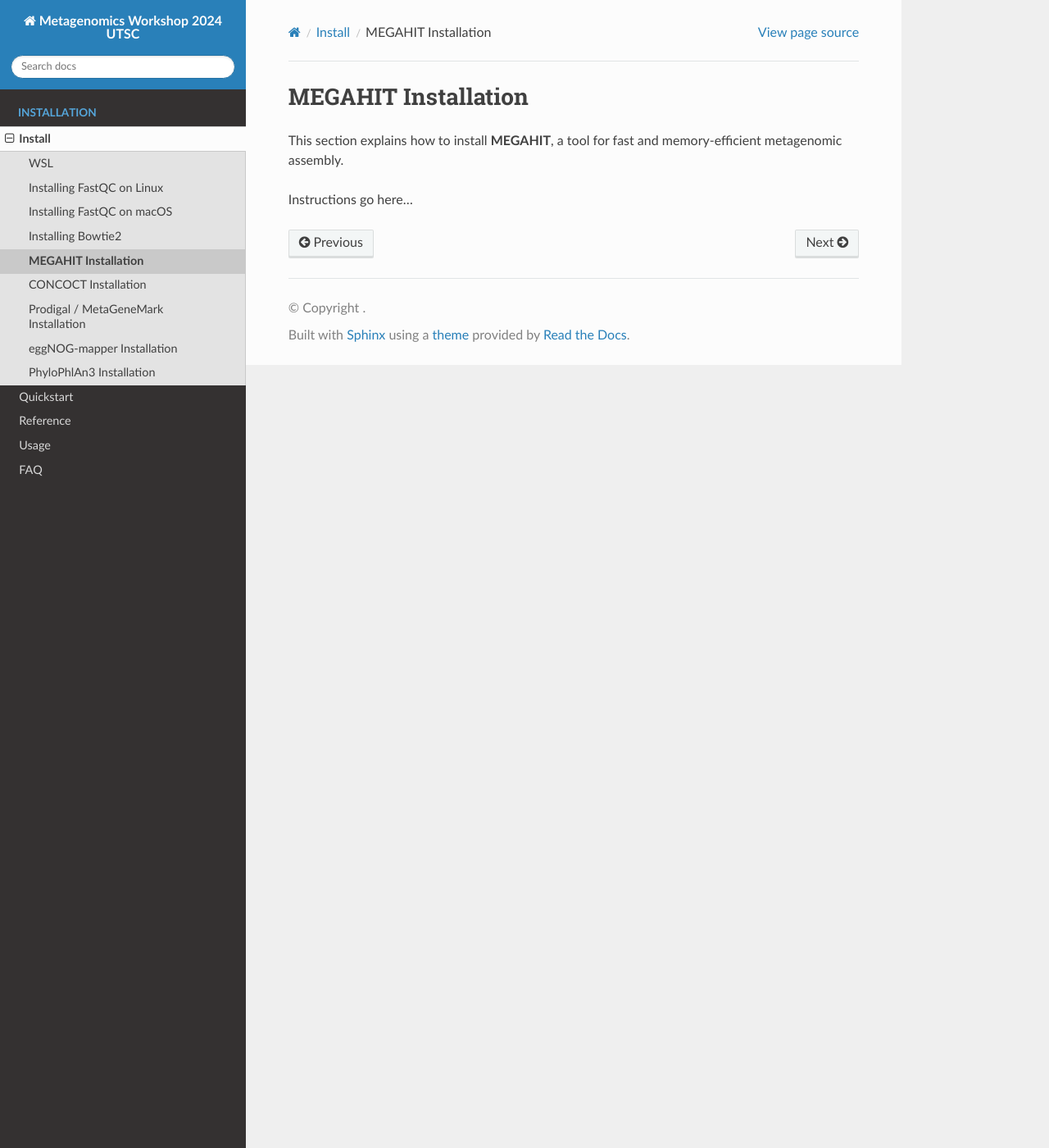
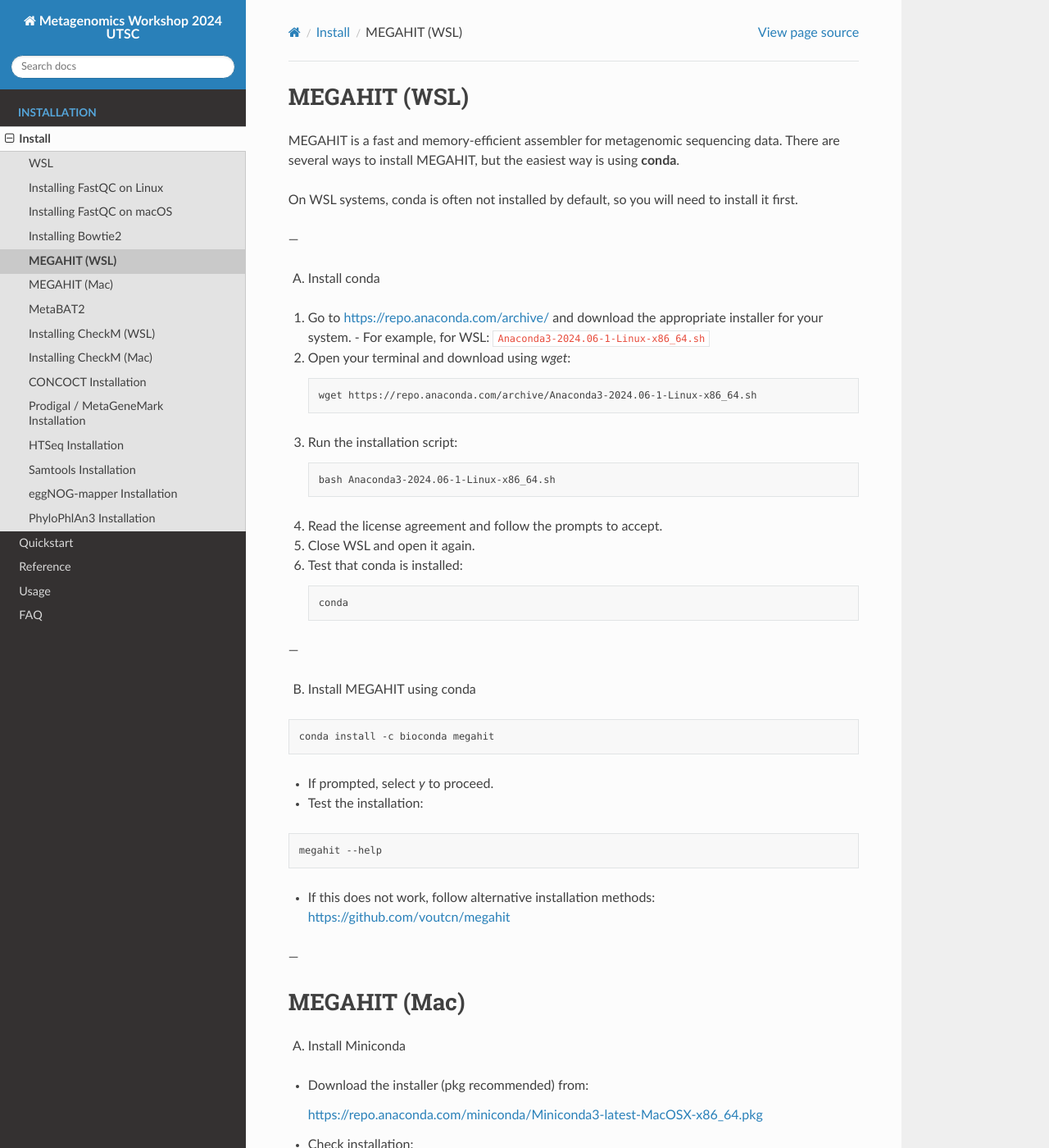
Before and after one commit to javad30/metagenomics-workshop-2024-UTSC, a Sphinx documentation site: the page built from docs/source/install/megahit.rst, in a window 1280 px wide and 1400 px high. Shown: the whole window at 82% size. Built offline with Sphinx 7.4.7 and the Read the Docs theme 3.1.0, drawn with Linux system fonts in a browser that asks for light colours; pages that are not in the unit, such as notebooks, are missing from menus; some of the changed text lies outside the part shown.

Commit message:
Add new installation pages and update existing ones

```diff
--- a/docs/source/install/index.rst
+++ b/docs/source/install/index.rst
@@ -24,7 +26,12 @@ You will learn how to install several metagenomics software including:
    fastqc
    bowtie2
    megahit
+   metabat2
+   checkm
+   Prokka
    concoct
    prodigal
+   htseq
+   samtools
    eggnog
    phylophlan
--- a/docs/source/install/megahit.rst
+++ b/docs/source/install/megahit.rst
@@ -1,7 +1,78 @@
-MEGAHIT Installation
-====================
+MEGAHIT (WSL)
+===============
 
-This section explains how to install **MEGAHIT**, a tool for fast and
-memory-efficient metagenomic assembly.
+MEGAHIT is a fast and memory-efficient assembler for metagenomic sequencing data. There are several ways to install MEGAHIT, but the easiest way is using **conda**.
 
-Instructions go here...
+On WSL systems, conda is often not installed by default, so you will need to install it first.
+
+---
+
+A) Install conda
+
+1. Go to https://repo.anaconda.com/archive/ and download the appropriate installer for your system.
+   - For example, for WSL: ``Anaconda3-2024.06-1-Linux-x86_64.sh``
+
+2. Open your terminal and download using `wget`:
+
+   .. code-block:: bash
+
+      wget https://repo.anaconda.com/archive/Anaconda3-2024.06-1-Linux-x86_64.sh
+
+3. Run the installation script:
+
+   .. code-block:: bash
+
+      bash Anaconda3-2024.06-1-Linux-x86_64.sh
+
+4. Read the license agreement and follow the prompts to accept.
+
+5. Close WSL and open it again.
+
+6. Test that conda is installed:
+
+   .. code-block:: bash
+
+      conda
+
+---
+
+B) Install MEGAHIT using conda
+
+.. code-block:: bash
+
+   conda install -c bioconda megahit
+
+- If prompted, select `y` to proceed.
+- Test the installation:
+
+.. code-block:: bash
+
+   megahit --help
+
+- If this does not work, follow alternative installation methods:
+  https://github.com/voutcn/megahit
+
+---
+
+MEGAHIT (Mac)
+===============
+
+A) Install Miniconda
+
+- Download the installer (pkg recommended) from:
+
+  https://repo.anaconda.com/miniconda/Miniconda3-latest-MacOSX-x86_64.pkg
+
+- Check installation:
+
+.. code-block:: bash
+
+   conda --version
+
+- If prompted, select `y` to proceed.
+
+B) Install MEGAHIT using conda
+
+.. code-block:: bash
+
+   conda install bioconda::megahit
```
Also changed, not shown: other parts of docs/source/install/index.rst (+2 -0 lines), docs/source/install/checkm.rst (added, +64 -0 lines), docs/source/install/concoct.rst (+21 -3 lines), docs/source/install/htseq.rst (added, +58 -0 lines), docs/source/install/metabat2.rst (added, +22 -0 lines), docs/source/install/phylophlan.rst (+22 -4 lines), docs/source/install/prokka.rst (added, +24 -0 lines), docs/source/install/samtools.rst (added, +20 -0 lines).
